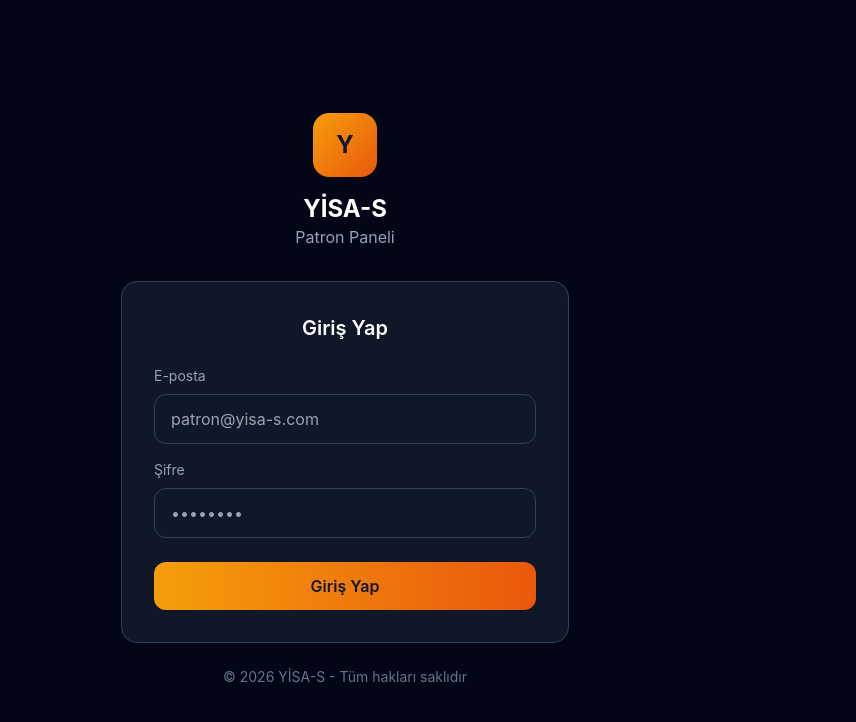
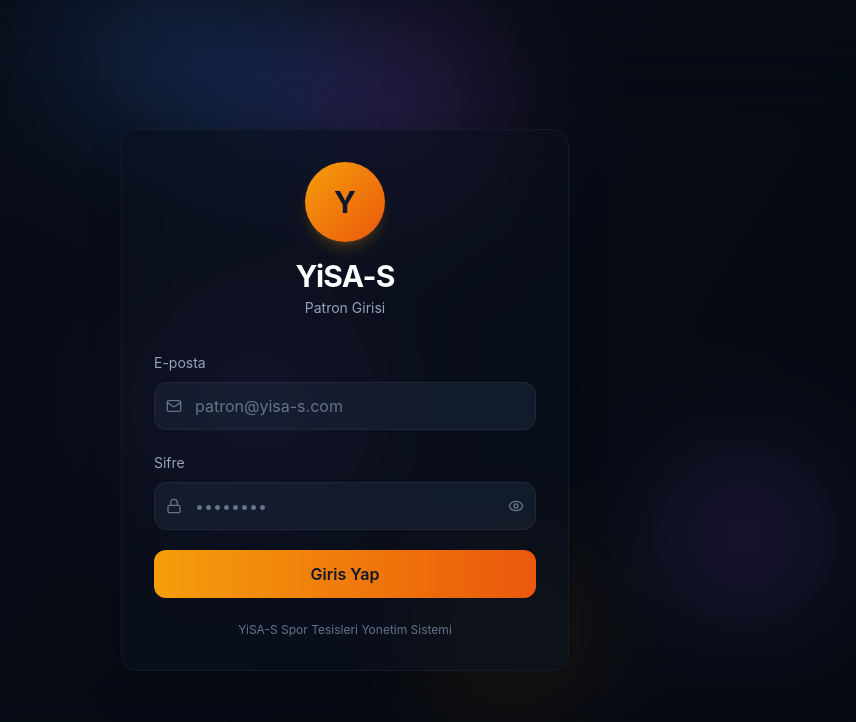
Before and after one commit to serdincaltay-ai/yisa-s-app, a Next.js app: page / in a window 1280 px wide. Shown: the top 722 px of the page, without its empty margins (295-1151 px from the left). Built offline with nearby package versions, Linux system fonts and the light colour scheme; no server answers.

Commit message:
fix: resolve Vercel deployment failures
Update homepage to fix Vercel deployment issues and add modern login screen.

```diff
--- a/app/layout.tsx
+++ b/app/layout.tsx
@@ -1,8 +1,8 @@
-import './globals.css'
+import "./globals.css"
 
 export const metadata = {
-  title: 'YİSA-S App - Patron Paneli',
-  description: 'YİSA-S Yönetim Paneli',
+  title: "YiSA-S | Patron Paneli",
+  description: "YiSA-S Spor Tesisleri Yonetim Sistemi - Patron Paneli",
 }
 
 export default function RootLayout({
@@ -12,7 +12,7 @@ export default function RootLayout({
 }) {
   return (
     <html lang="tr">
-      <body className="bg-slate-950 text-white min-h-screen">
+      <body className="min-h-screen antialiased">
         {children}
       </body>
     </html>
--- a/app/page.tsx
+++ b/app/page.tsx
@@ -1,29 +1,32 @@
-'use client'
+"use client"
 
-import { useState, useEffect, Suspense } from 'react'
-import { useRouter, useSearchParams } from 'next/navigation'
-import { supabase } from '@/lib/supabase'
-import { canAccessDashboard } from '@/lib/auth/roles'
+import { useState, useEffect, Suspense } from "react"
+import { useRouter, useSearchParams } from "next/navigation"
+import { supabase } from "@/lib/supabase"
+import { canAccessDashboard } from "@/lib/auth/roles"
+import { AnimatedOrbs } from "@/components/animated-orbs"
+import { Eye, EyeOff, Lock, Mail } from "lucide-react"
 
 function LoginPageContent() {
-  const [email, setEmail] = useState('')
-  const [password, setPassword] = useState('')
+  const [email, setEmail] = useState("")
+  const [password, setPassword] = useState("")
   const [loading, setLoading] = useState(false)
-  const [error, setError] = useState('')
+  const [error, setError] = useState("")
+  const [showPassword, setShowPassword] = useState(false)
   const router = useRouter()
   const searchParams = useSearchParams()
-  const unauthorized = searchParams.get('unauthorized') === '1'
+  const unauthorized = searchParams.get("unauthorized") === "1"
 
   useEffect(() => {
     supabase.auth.getUser().then(({ data: { user } }) => {
-      if (user && canAccessDashboard(user)) router.replace('/dashboard')
+      if (user && canAccessDashboard(user)) router.replace("/dashboard")
     })
   }, [router])
 
   const handleLogin = async (e: React.FormEvent) => {
     e.preventDefault()
     setLoading(true)
-    setError('')
+    setError("")
 
     const { data, error } = await supabase.auth.signInWithPassword({
       email,
@@ -31,83 +34,113 @@ function LoginPageContent() {
     })
 
     if (error) {
-      setError('E-posta veya şifre hatalı')
+      setError("E-posta veya sifre hatali")
       setLoading(false)
     } else {
       const user = data?.user
       if (user && !canAccessDashboard(user)) {
         await supabase.auth.signOut()
-        setError('Bu hesap panel erişimine yetkili değil. Sadece Patron, Süper Admin veya Sistem Admini.')
+        setError("Bu hesap panel erisiminde yetkili degil.")
         setLoading(false)
       } else {
-        router.push('/dashboard')
+        router.push("/dashboard")
       }
     }
   }
 
   return (
-    <div className="min-h-screen flex items-center justify-center bg-slate-950 px-4">
-      <div className="w-full max-w-md">
-        {/* Logo */}
+    <div className="relative min-h-screen flex items-center justify-center overflow-hidden bg-[hsl(222,47%,6%)]">
+      {/* Animated Background */}
+      <AnimatedOrbs />
+
+      {/* Glass Login Card */}
+      <div className="relative z-10 w-full max-w-md mx-4">
+        <div className="backdrop-blur-xl bg-[hsl(222,47%,8%)]/60 border border-[hsl(217,33%,17%)]/50 rounded-2xl p-8 shadow-2xl">
+          {/* Logo / Brand */}
           <div className="text-center mb-8">
-          <div className="w-16 h-16 rounded-2xl bg-gradient-to-br from-amber-500 to-orange-600 flex items-center justify-center mx-auto mb-4">
-            <span className="text-slate-900 font-bold text-2xl">Y</span>
+            <div className="inline-flex items-center justify-center w-20 h-20 rounded-full bg-gradient-to-br from-amber-500 to-orange-600 mb-4 shadow-lg shadow-amber-500/20">
+              <span className="text-3xl font-bold text-slate-900">Y</span>
             </div>
-          <h1 className="text-2xl font-bold text-white">YİSA-S</h1>
-          <p className="text-slate-400">Patron Paneli</p>
+            <h1 className="text-3xl font-bold text-white tracking-tight">
+              YiSA-S
+            </h1>
+            <p className="text-sm text-slate-400 mt-1">
+              Patron Girisi
+            </p>
           </div>
 
-        {/* Form */}
-        <form onSubmit={handleLogin} className="bg-slate-800/50 border border-slate-700 rounded-2xl p-8">
-          <h2 className="text-xl font-semibold text-white mb-6 text-center">Giriş Yap</h2>
-
+          {/* Error Messages */}
           {unauthorized && (
-            <div className="mb-4 p-3 bg-amber-500/10 border border-amber-500/30 rounded-lg text-amber-400 text-sm">
-              Yetkisiz erişim. Panele sadece Patron, Süper Admin veya Sistem Admini girebilir.
+            <div className="mb-4 p-3 bg-amber-500/10 border border-amber-500/30 rounded-xl text-amber-400 text-sm">
+              Yetkisiz erisim. Panele sadece Patron girebilir.
             </div>
           )}
           {error && (
-            <div className="mb-4 p-3 bg-red-500/10 border border-red-500/30 rounded-lg text-red-400 text-sm">
+            <div className="mb-4 p-3 bg-red-500/10 border border-red-500/30 rounded-xl text-red-400 text-sm">
               {error}
             </div>
           )}
 
-          <div className="mb-4">
-            <label className="block text-sm text-slate-400 mb-2">E-posta</label>
+          {/* Login Form */}
+          <form onSubmit={handleLogin} className="space-y-5">
+            <div className="space-y-2">
+              <label className="text-sm text-slate-400">E-posta</label>
+              <div className="relative">
+                <Mail className="absolute left-3 top-1/2 -translate-y-1/2 w-4 h-4 text-slate-500" />
                 <input
                   type="email"
                   value={email}
                   onChange={(e) => setEmail(e.target.value)}
                   required
-              className="w-full px-4 py-3 bg-slate-900 border border-slate-700 rounded-xl text-white focus:border-amber-500 focus:outline-none"
                   placeholder="patron@yisa-s.com"
+                  className="w-full pl-10 pr-4 h-12 bg-[hsl(217,33%,17%)]/50 border border-[hsl(217,33%,17%)] rounded-xl text-white placeholder:text-slate-500 focus:border-amber-500/50 focus:outline-none focus:ring-2 focus:ring-amber-500/20 transition-all"
                 />
               </div>
+            </div>
 
-          <div className="mb-6">
-            <label className="block text-sm text-slate-400 mb-2">Şifre</label>
+            <div className="space-y-2">
+              <label className="text-sm text-slate-400">Sifre</label>
+              <div className="relative">
+                <Lock className="absolute left-3 top-1/2 -translate-y-1/2 w-4 h-4 text-slate-500" />
                 <input
-              type="password"
+                  type={showPassword ? "text" : "password"}
                   value={password}
                   onChange={(e) => setPassword(e.target.value)}
                   required
-              className="w-full px-4 py-3 bg-slate-900 border border-slate-700 rounded-xl text-white focus:border-amber-500 focus:outline-none"
                   placeholder="••••••••"
+                  className="w-full pl-10 pr-10 h-12 bg-[hsl(217,33%,17%)]/50 border border-[hsl(217,33%,17%)] rounded-xl text-white placeholder:text-slate-500 focus:border-amber-500/50 focus:outline-none focus:ring-2 focus:ring-amber-500/20 transition-all"
                 />
+                <button
+                  type="button"
+                  onClick={() => setShowPassword(!showPassword)}
+                  className="absolute right-3 top-1/2 -translate-y-1/2 text-slate-500 hover:text-white transition-colors"
+                >
+                  {showPassword ? <EyeOff className="w-4 h-4" /> : <Eye className="w-4 h-4" />}
+                </button>
+              </div>
             </div>
 
             <button
               type="submit"
               disabled={loading}
-            className="w-full py-3 bg-gradient-to-r from-amber-500 to-orange-600 text-slate-900 font-semibold rounded-xl hover:shadow-lg hover:shadow-amber-500/30 transition-all disabled:opacity-50"
+              className="w-full h-12 bg-gradient-to-r from-amber-500 to-orange-600 text-slate-900 font-semibold rounded-xl hover:shadow-lg hover:shadow-amber-500/30 transition-all disabled:opacity-50"
             >
-            {loading ? 'Giriş yapılıyor...' : 'Giriş Yap'}
+              {loading ? (
+                <div className="flex items-center justify-center gap-2">
+                  <div className="w-4 h-4 border-2 border-slate-900/30 border-t-slate-900 rounded-full animate-spin" />
+                  Giris Yapiliyor...
+                </div>
+              ) : (
+                "Giris Yap"
+              )}
             </button>
           </form>
 
-        <p className="text-center text-slate-500 text-sm mt-6">
-          © 2026 YİSA-S - Tüm hakları saklıdır
+          {/* Footer */}
+          <p className="text-center text-xs text-slate-500 mt-6">
+            YiSA-S Spor Tesisleri Yonetim Sistemi
           </p>
+        </div>
       </div>
     </div>
   )
@@ -115,7 +148,11 @@ function LoginPageContent() {
 
 export default function Page() {
   return (
-    <Suspense fallback={<div className="min-h-screen flex items-center justify-center bg-slate-950 text-slate-400">Yükleniyor...</div>}>
+    <Suspense fallback={
+      <div className="min-h-screen flex items-center justify-center bg-[hsl(222,47%,6%)]">
+        <div className="w-8 h-8 border-2 border-amber-500/30 border-t-amber-500 rounded-full animate-spin" />
+      </div>
+    }>
       <LoginPageContent />
     </Suspense>
   )
```
Lines whose indentation alone changed are shown as unchanged.
